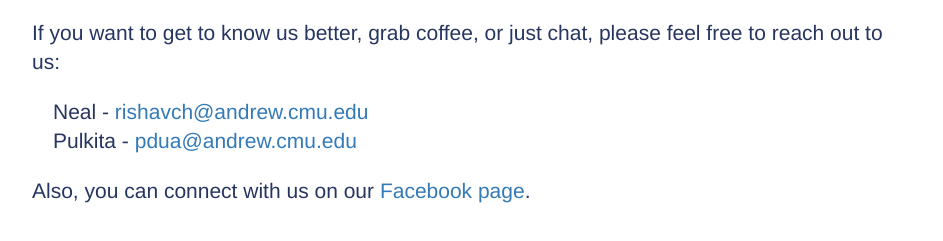
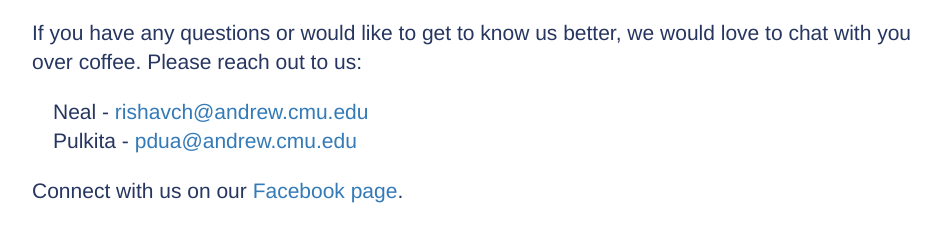
Before and after one commit to shouvikmani/Neal-Pulkita-Campaign-Website, a plain HTML site: page index.html in a window 1280 px wide. Shown: the part 3082-3323 px from the top of the page, without its empty margins (168-1111 px from the left). Drawn offline with Linux system fonts and the light colour scheme.

Commit message:
Edit Contact Us Section

```diff
--- a/index.html
+++ b/index.html
@@ -174,12 +174,12 @@
               <img id="connect-image" src="static/connect-with-us.jpg">
               <br>
               <div id="connect-text">
-                  <p class="lead">If you want to get to know us better, grab coffee, or just chat, please feel free to reach out to us:</p>
+                  <p class="lead">If you have any questions or would like to get to know us better, we would love to chat with you over coffee. Please reach out to us:</p>
                   <br>
                   <p class="email lead">&emsp;Neal - <a href="mailto:rishavch@andrew.cmu.edu">rishavch@andrew.cmu.edu</a></p>
                   <p class="email lead">&emsp;Pulkita - <a href="mailto:pdua@andrew.cmu.edu">pdua@andrew.cmu.edu</a></p>
                   <br>
-                  <p class="lead">Also, you can connect with us on our <a href="">Facebook page</a>.</p>
+                  <p class="lead">Connect with us on our <a href="https://www.facebook.com/NealPulkita/" target="_blank">Facebook page</a>.</p>
               </div>
           </div>
 
```
